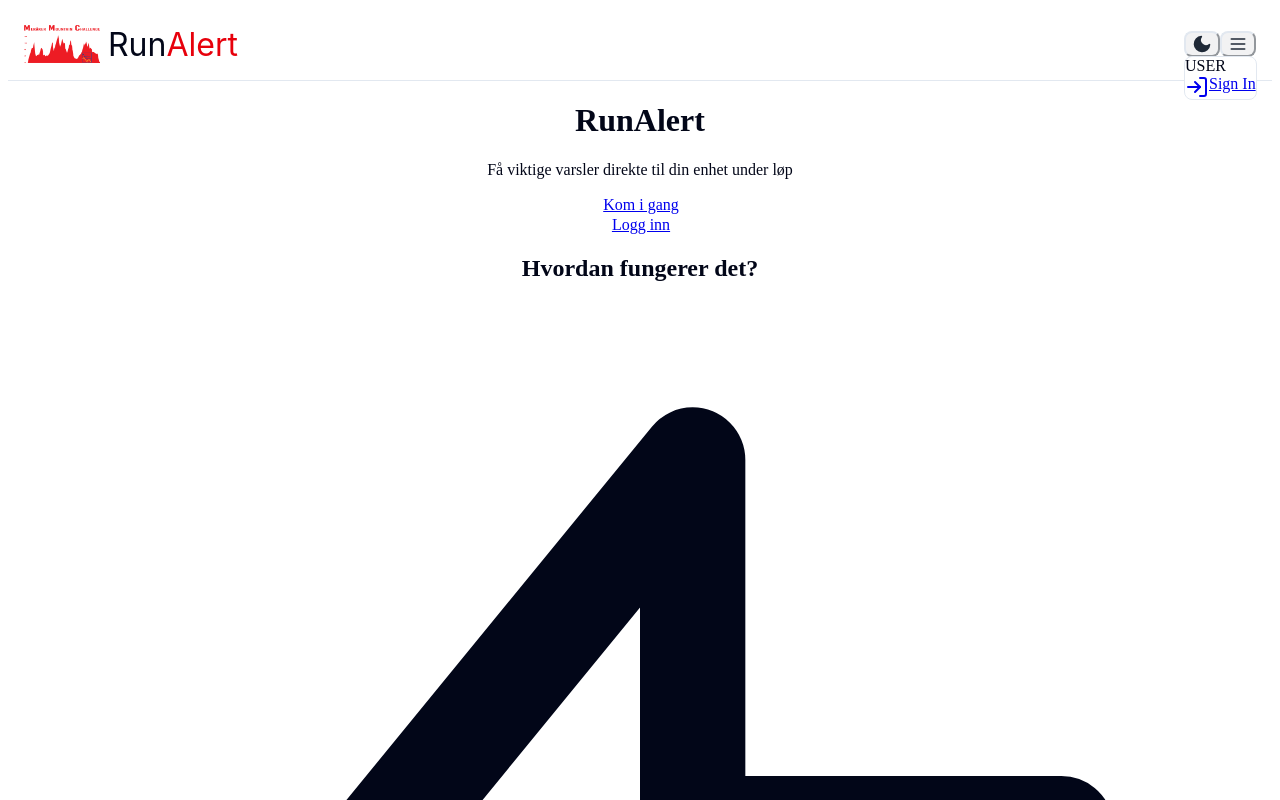
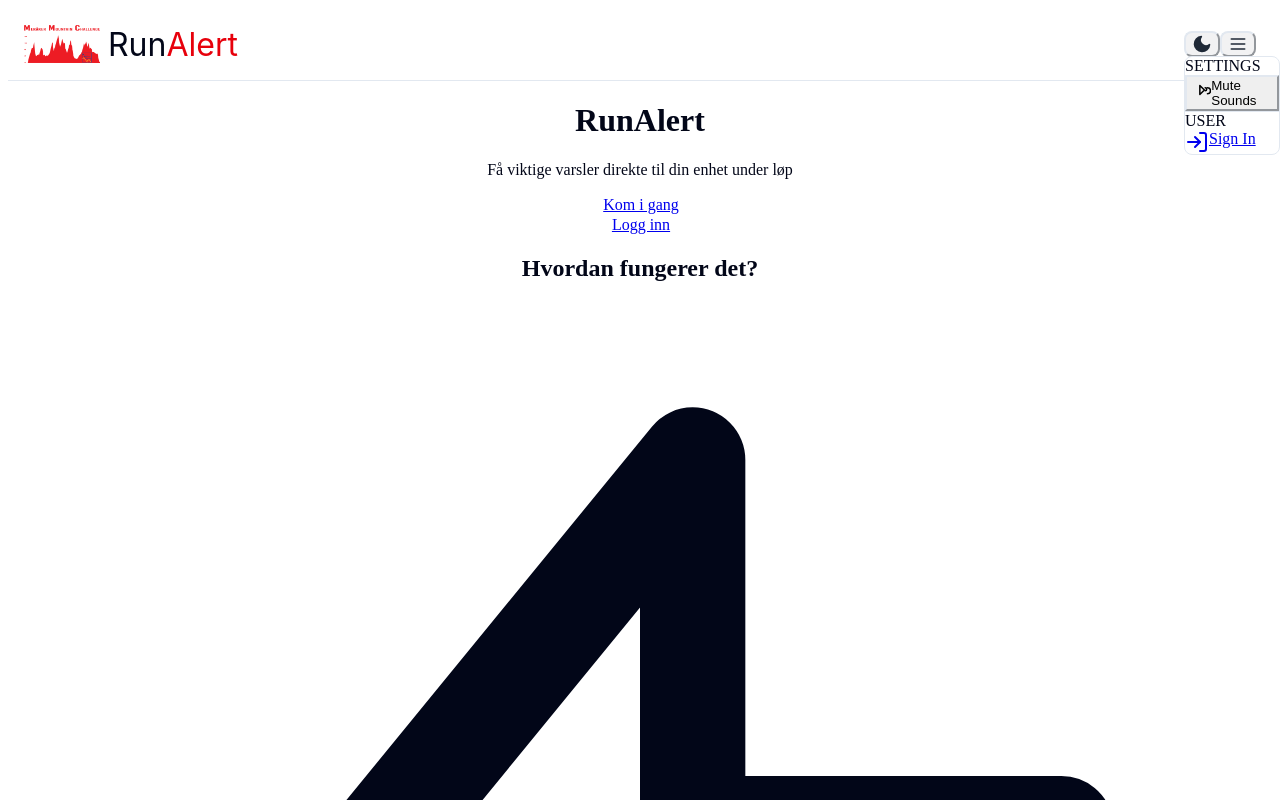
Before and after one commit to krultra/runalert, a Next.js app: page / in a window 1280 px wide. Both pictures are taken after a click on the button 1238 px from the left and 44 px from the top of the page. Shown: the top 800 px of the page. Built offline with nearby package versions, Linux system fonts and the light colour scheme; no server answers.

Commit message:
added mute option

```diff
--- a/app/components/Navigation.tsx
+++ b/app/components/Navigation.tsx
@@ -8,12 +8,14 @@
 import { colors } from '@/app/styles/design-system';
 import styles from './navigation-override.module.css';
 import { SoundToggle } from './SoundToggle';
+import { soundService } from '@/app/services/soundService';
 
 export default function Navigation() {
   const { user, loading } = useAuth();
   const router = useRouter();
   const [darkMode, setDarkMode] = useState(false);
   const [menuOpen, setMenuOpen] = useState(false);
+  const [isMuted, setIsMuted] = useState(false);
   const menuRef = useRef<HTMLDivElement>(null);
 
   // Check for user preference in localStorage, then system preference
@@ -67,6 +69,13 @@
     }
   }, []);
 
+  // Initialize mute state from sound service
+  useEffect(() => {
+    if (typeof window !== 'undefined') {
+      setIsMuted(soundService.isMuted());
+    }
+  }, []);
+
   // Add click outside listener to close menu
   useEffect(() => {
     function handleClickOutside(event: MouseEvent) {
@@ -93,6 +102,11 @@
     } catch (error) {
       console.error('Failed to sign out', error);
     }
+  };
+
+  const handleToggleMute = () => {
+    const newMuteState = soundService.toggleMute();
+    setIsMuted(newMuteState);
   };
 
   const toggleDarkMode = () => {
@@ -180,6 +194,35 @@
               {/* User Section */}
               <div className="py-2">
                 <div className="px-4 py-2 text-xs font-semibold text-gray-500 uppercase tracking-wider">
+                  Settings
+                </div>
+
+                {/* Sound toggle */}
+                <button
+                  onClick={handleToggleMute}
+                  className="flex w-full px-4 py-2 text-sm text-left hover:bg-gray-100 dark:hover:bg-gray-700"
+                >
+                  <svg className="mr-2 h-4 w-4" width="24" height="24" viewBox="0 0 24 24" fill="none" stroke="currentColor" strokeWidth="2" strokeLinecap="round" strokeLinejoin="round">
+                    {isMuted ? (
+                      <>
+                        <line x1="1" y1="1" x2="23" y2="23" />
+                        <path d="M9 9v3a3 3 0 0 0 5.12 2.12M15 9.34V4a3 3 0 0 0-5.94-.6" />
+                        <path d="M17 16.95A7 7 0 0 1 5 12v-2m14 0v2a7 7 0 0 1-.11 1.23" />
+                      </>
+                    ) : (
+                      <>
+                        <path d="M9 6v12l6-6z" />
+                        <path d="M16 9c1.1 0 2 .9 2 2s-.9 2-2 2" />
+                        <path d="M19 9c2.2 0 4 1.8 4 4s-1.8 4-4 4" />
+                      </>
+                    )}
+                  </svg>
+                  {isMuted ? 'Unmute Sounds' : 'Mute Sounds'}
+                </button>
+
+                <div className="border-t border-gray-200 dark:border-gray-700 my-1"></div>
+
+                <div className="px-4 py-2 text-xs font-semibold text-gray-500 uppercase tracking-wider">
                   User
                 </div>
               <div className="py-1">
--- a/app/services/soundService.ts
+++ b/app/services/soundService.ts
@@ -20,6 +20,9 @@
   private isInitialized = false;
   private muted = false;
   private deviceMuted = false; // Track if device is likely muted
+
+  // Local storage key for mute state
+  private readonly MUTE_STATE_KEY = 'runalert-sound-muted';
 
   // Important messages (critical & warning) will still play sound regardless of mute setting
   private alwaysPlayImportant = true;
@@ -50,6 +53,34 @@
 
   private constructor() {
     // Private constructor for singleton pattern
+    this.loadMuteState();
+  }
+
+  // Public methods to control mute state
+  public isMuted(): boolean {
+    return this.muted;
+  }
+
+  // Save mute state to localStorage
+  private saveMuteState(): void {
+    if (typeof localStorage !== 'undefined') {
+      localStorage.setItem(this.MUTE_STATE_KEY, JSON.stringify(this.muted));
+    }
+  }
+
+  // Load mute state from localStorage
+  private loadMuteState(): void {
+    if (typeof localStorage !== 'undefined') {
+      try {
+        const savedState = localStorage.getItem(this.MUTE_STATE_KEY);
+        if (savedState !== null) {
+          this.muted = JSON.parse(savedState);
+          console.log(`[SoundService] Loaded mute state: ${this.muted}`);
+        }
+      } catch (e) {
+        console.error('[SoundService] Error loading mute state:', e);
+      }
+    }
   }
 
   public static getInstance(): SoundService {
@@ -611,16 +642,15 @@
 
   public toggleMute(): boolean {
     this.muted = !this.muted;
-    console.log(`Sound ${this.muted ? 'muted' : 'unmuted'}`);
+    this.saveMuteState();
+    console.log(`[SoundService] Sound ${this.muted ? 'muted' : 'unmuted'}`);
     return this.muted;
   }
 
   public setMuted(muted: boolean): void {
     this.muted = muted;
-  }
-
-  public isMuted(): boolean {
-    return this.muted;
+    this.saveMuteState();
+    console.log(`[SoundService] Sound ${muted ? 'muted' : 'unmuted'}`);
   }
 
   public toggleAlwaysPlayImportant(): boolean {
```
